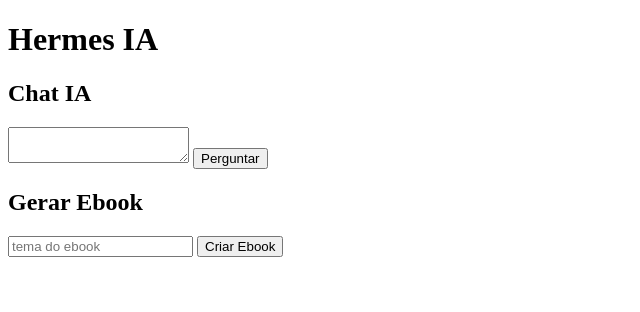
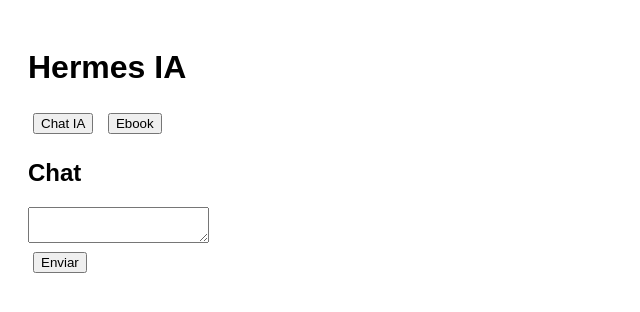
Before and after one commit to Willidf28/WET_Hermes, a plain HTML site: page index.html in a window 1280 px wide. Shown: the whole page, without its empty margins (0-640 px from the left). Drawn offline with Linux system fonts and the light colour scheme.

Commit message:
interface com abas funcionando

```diff
--- a/index.html
+++ b/index.html
@@ -2,28 +2,46 @@
 <html>
 <head>
   <title>Hermes IA</title>
+  <style>
+    body { font-family: Arial; padding: 20px; }
+    button { margin: 5px; }
+    .aba { display: none; }
+    .ativa { display: block; }
+  </style>
 </head>
 <body>
 
 <h1>Hermes IA</h1>
 
-<h2>Chat IA</h2>
-<textarea id="input"></textarea>
-<button onclick="chat()">Perguntar</button>
+<button onclick="mostrar('chat')">Chat IA</button>
+<button onclick="mostrar('ebook')">Ebook</button>
 
-<h2>Gerar Ebook</h2>
-<input id="tema" placeholder="tema do ebook">
-<button onclick="ebook()">Criar Ebook</button>
+<div id="chat" class="aba ativa">
+  <h2>Chat</h2>
+  <textarea id="input"></textarea><br>
+  <button onclick="chat()">Enviar</button>
+</div>
+
+<div id="ebook" class="aba">
+  <h2>Ebook</h2>
+  <input id="tema" placeholder="Tema"><br>
+  <button onclick="ebook()">Gerar Ebook</button>
+</div>
 
 <pre id="resposta"></pre>
 
 <script>
-async function chat() {
+function mostrar(id){
+  document.querySelectorAll('.aba').forEach(e=>e.classList.remove('ativa'));
+  document.getElementById(id).classList.add('ativa');
+}
+
+async function chat(){
   const mensagem = document.getElementById("input").value;
 
   const res = await fetch("/api/chat", {
-    method: "POST",
-    headers: {"Content-Type": "application/json"},
+    method:"POST",
+    headers:{"Content-Type":"application/json"},
     body: JSON.stringify({ mensagem })
   });
 
@@ -31,12 +49,12 @@ async function chat() {
   document.getElementById("resposta").innerText = data.resposta;
 }
 
-async function ebook() {
+async function ebook(){
   const tema = document.getElementById("tema").value;
 
   const res = await fetch("/api/ebook", {
-    method: "POST",
-    headers: {"Content-Type": "application/json"},
+    method:"POST",
+    headers:{"Content-Type":"application/json"},
     body: JSON.stringify({ tema })
   });
 
```
